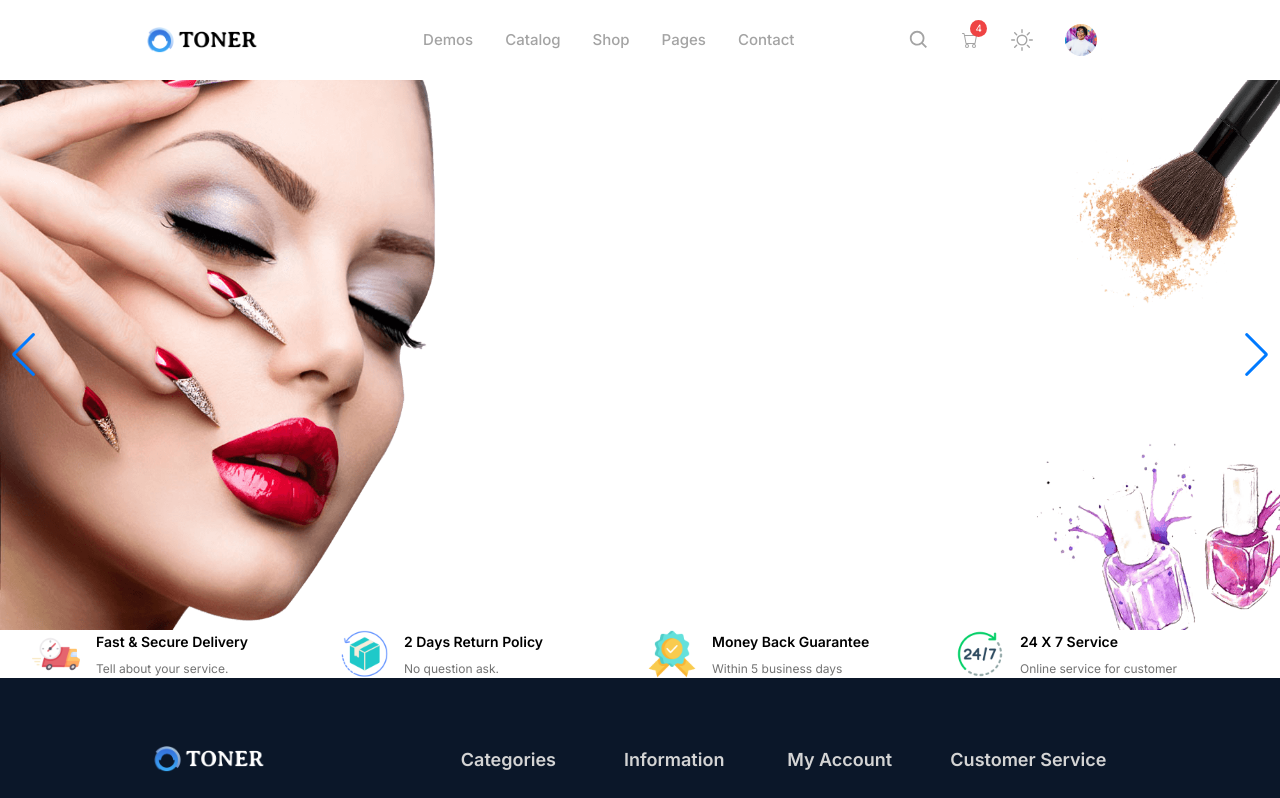
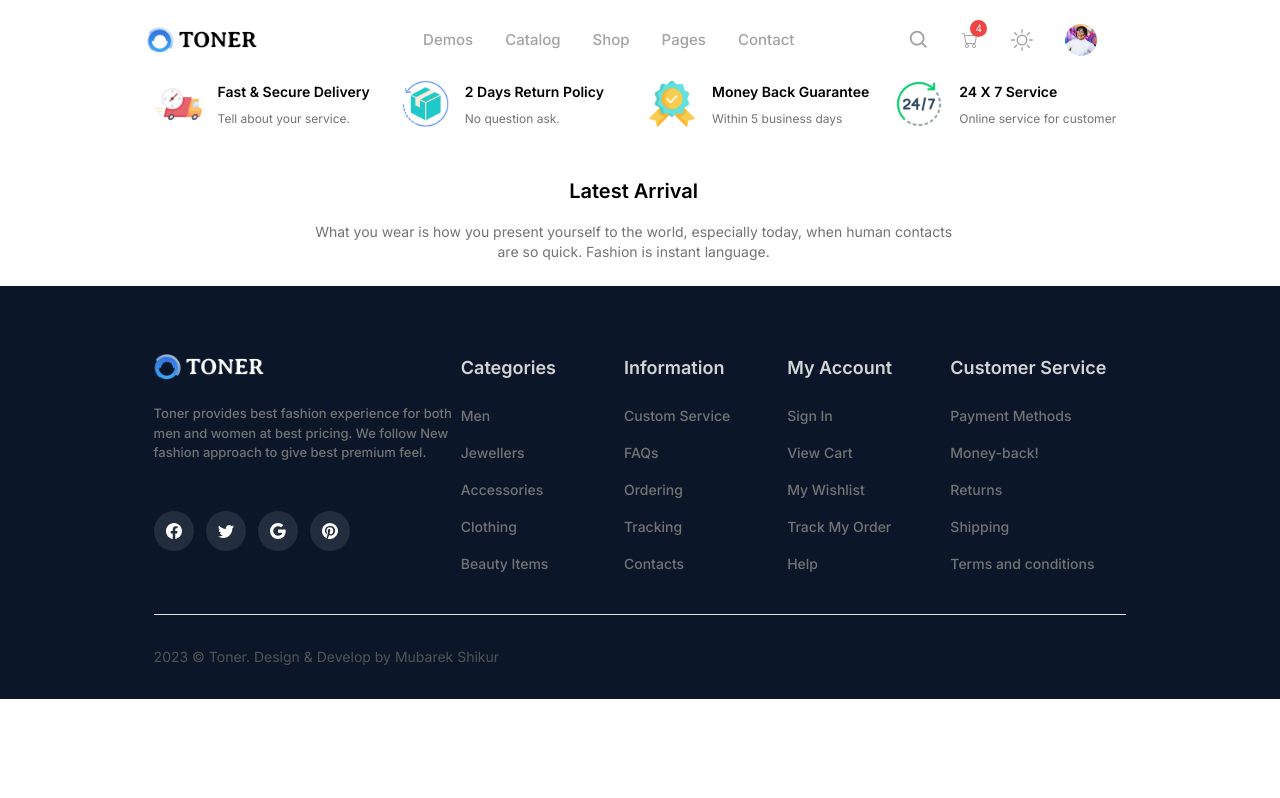
Before and after one commit to manmuba/toner-front, a Next.js app: page / in a window 1280 px wide. Shown: the top 798 px of the page. Built offline with nearby package versions, Linux system fonts and the light colour scheme.

Commit message:
Some Features

```diff
--- a/app/Components/ColsForHome.tsx
+++ b/app/Components/ColsForHome.tsx
@@ -4,7 +4,7 @@ import Image from "next/image";
 
 const ColsForHome = () => {
   return (
-    <div className="sm:grid sm:grid-cols-2 md:grid-cols-4 px-8 gap-4">
+    <div className="sm:grid sm:grid-cols-2 md:grid-cols-4 px-8 md:px-[12vw] gap-4">
         <div className="flex flex-row items-center gap-4">
             <Image
                 className="w-[3rem] h-[3rem]"
--- a/app/Pages/HomePage.tsx
+++ b/app/Pages/HomePage.tsx
@@ -8,8 +8,12 @@ const HomePage = () => {
   return (
     <div>
         <Header />
-        <HomeSlider />
+        {/* <HomeSlider /> */}
         <ColsForHome />
+        <div className="flex items-center w-[75vw] flex-col justify-center text-center pl-[24vw]">
+          <h4 className='font-semibold text-[20px] py-4 pt-12'>Latest Arrival</h4>
+          <p className='w-[50vw] flex items-center justify-center text-sm text-neutral-500 pb-6'>What you wear is how you present yourself to the world, especially today, when human contacts are so quick. Fashion is instant language.</p>
+        </div>
         <Footer />
     </div>
   )
```
